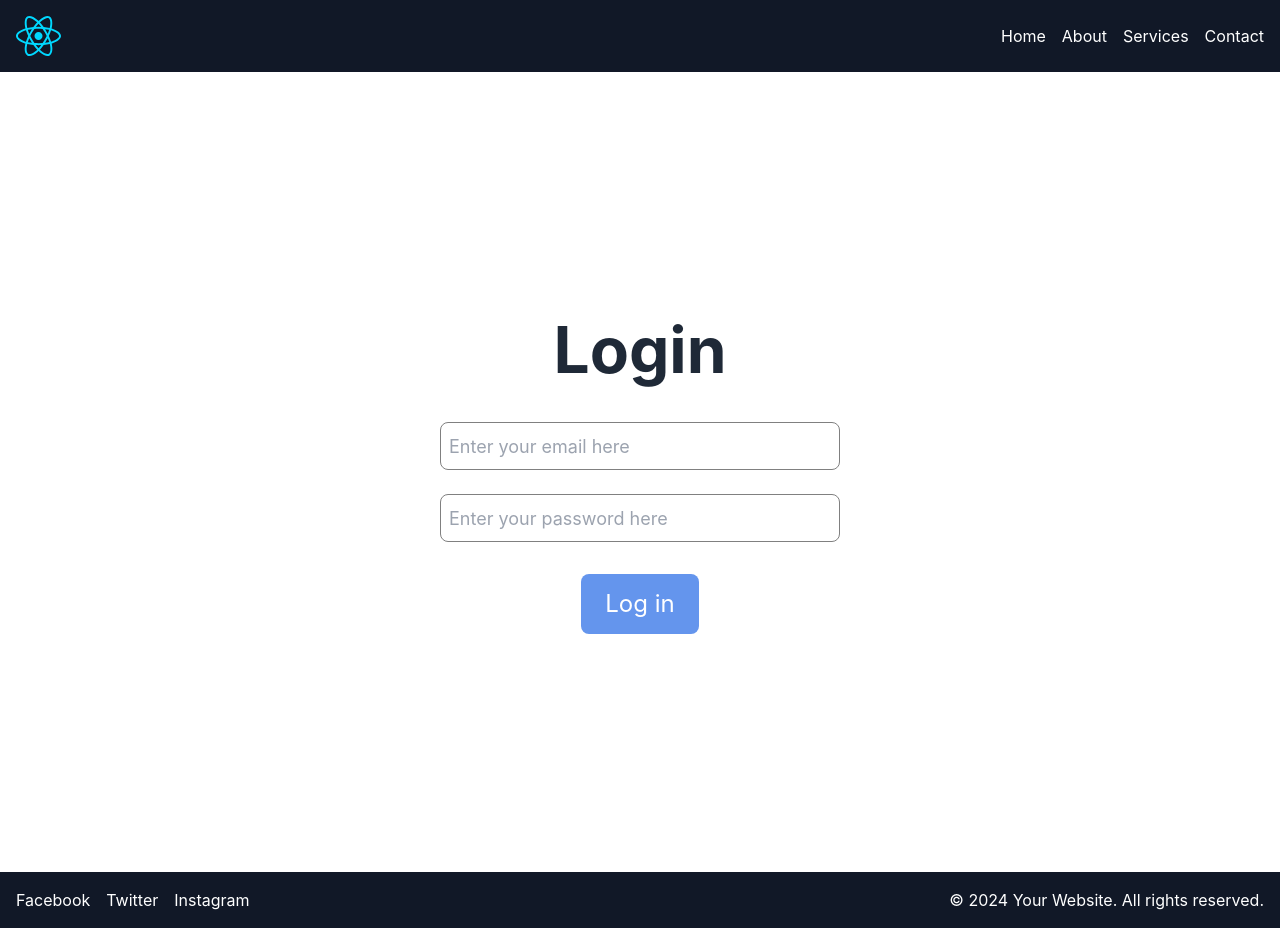
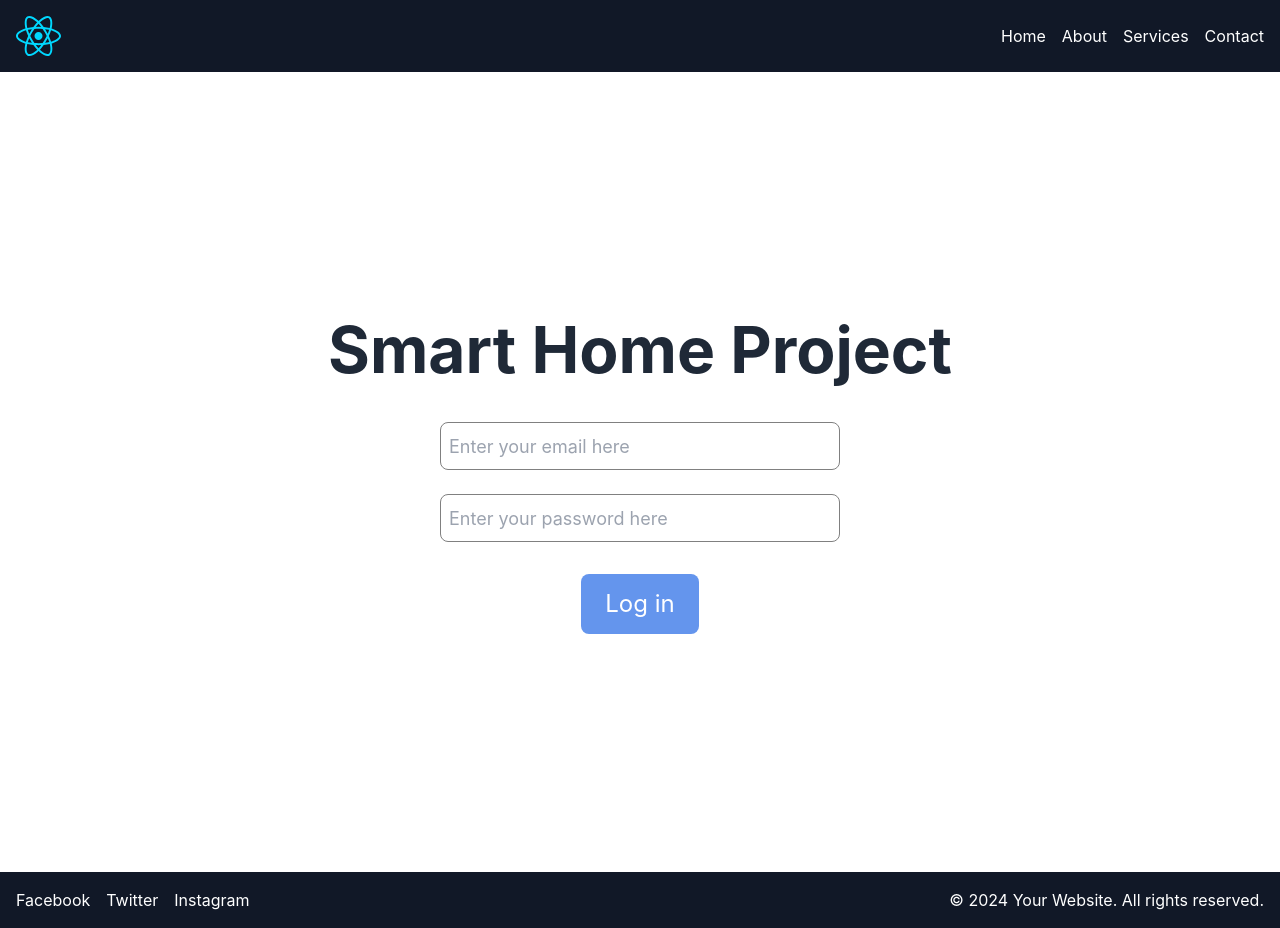
Before and after one commit to vinhkhangphung/smart-home-frontend, a React (Vite) app: page /login in a window 1280 px wide. Built offline with nearby package versions, Linux system fonts and the light colour scheme; the HTML template or start-up script is replaced by a standard one.

Commit message:
update landing page

```diff
--- a/src/pages/LandingPage.jsx
+++ b/src/pages/LandingPage.jsx
@@ -42,7 +42,7 @@ const Login = (props) => {
   return (
     <div className={'mainContainer'}>
       <div className={'titleContainer'}>
-        <div>Login</div>
+        <div>Smart Home Project</div>
       </div>
       <br />
       <div className={'inputContainer'}>
```
